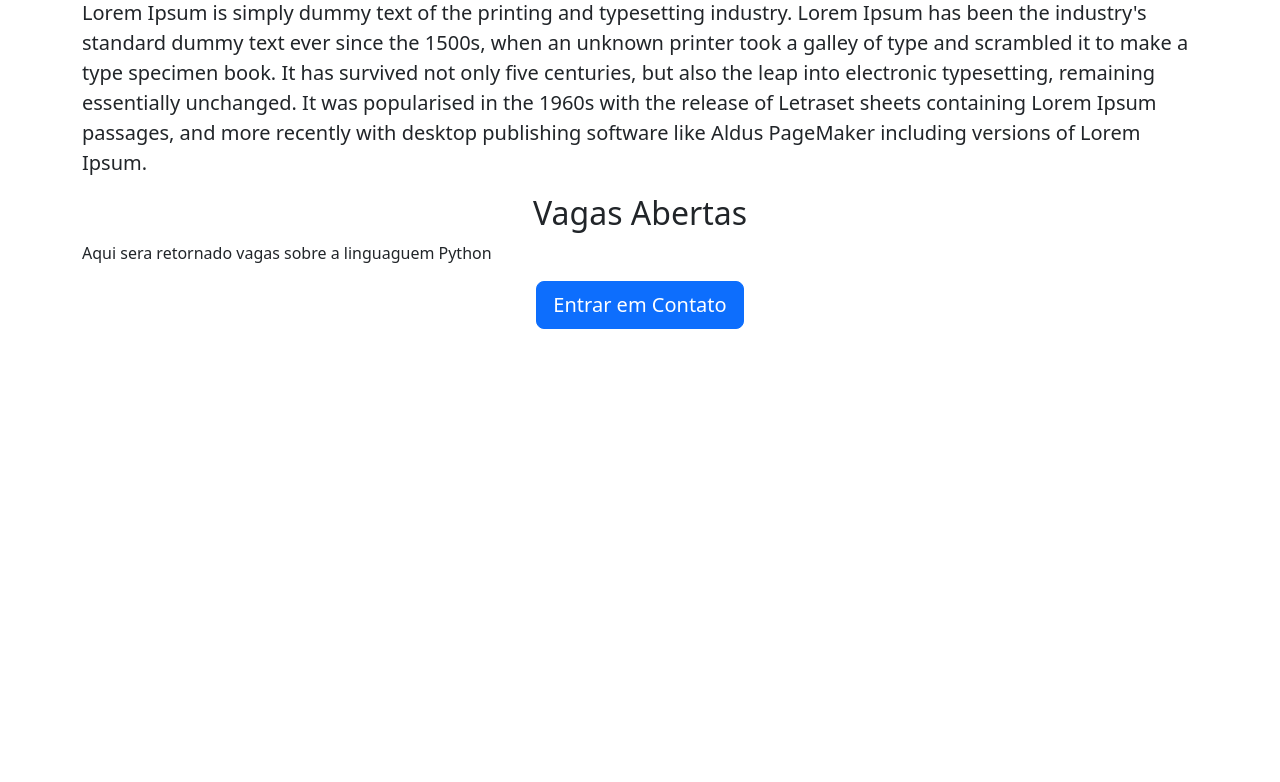
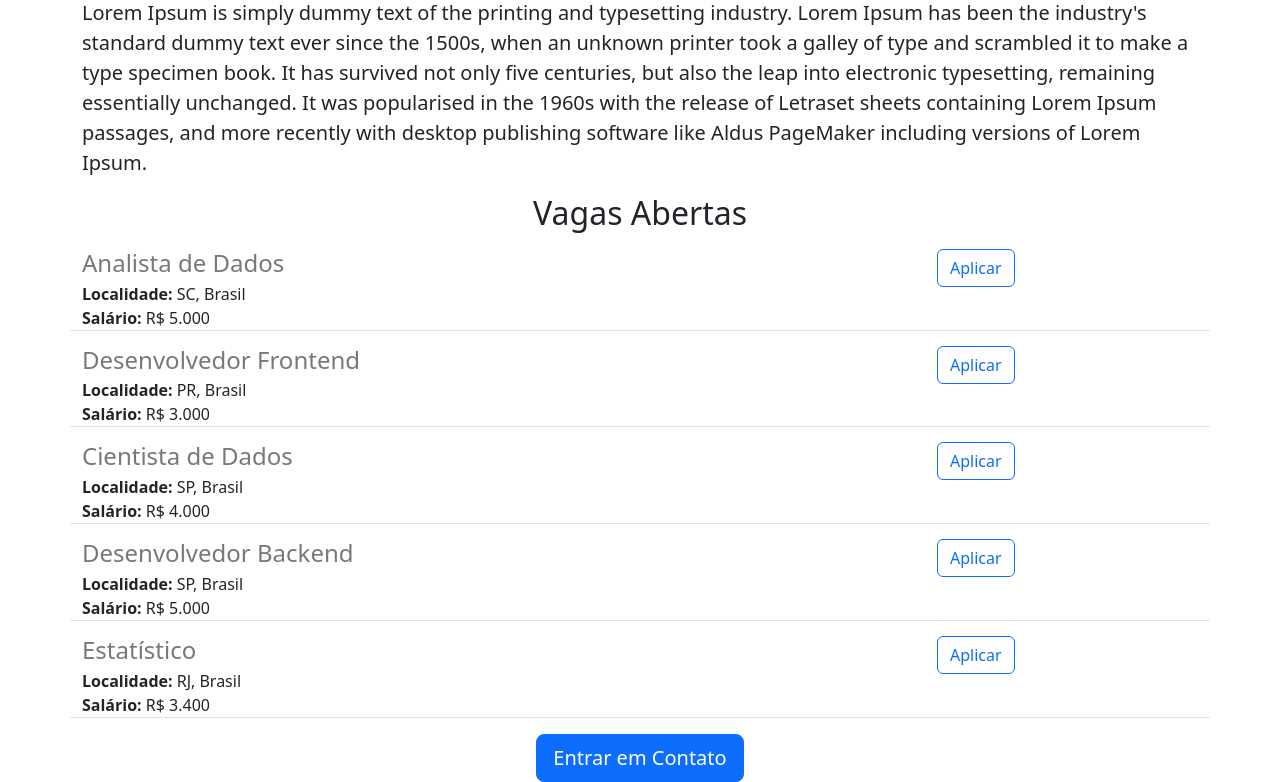
Before and after one commit to EudesPessoa/web_site_vagas, a Flask app: page / in a window 1280 px wide. Shown: the part 864-1646 px from the top of the page. Before the commit the page ends 1193 px from the top, so only its background shows below. Run offline with Flask 3, Linux system fonts and the light colour scheme.

Commit message:
atualizando vagas

```diff
--- a/app.py
+++ b/app.py
@@ -1,11 +1,50 @@
-from flask import Flask, render_template
+from flask import Flask, jsonify, render_template
 
 app = Flask(__name__)
+
+VAGAS = [
+    {
+        'id': 1,
+        'titulo': 'Analista de Dados',
+        'localidade': 'SC, Brasil',
+        'salario': 'R$ 5.000'
+    },
+    {
+        'id': 2,
+        'titulo': 'Desenvolvedor Frontend',
+        'localidade': 'PR, Brasil',
+        'salario': 'R$ 3.000'
+    },
+    {
+        'id': 3,
+        'titulo': 'Cientista de Dados',
+        'localidade': 'SP, Brasil',
+        'salario': 'R$ 4.000'
+    },
+    {
+        'id': 4,
+        'titulo': 'Desenvolvedor Backend',
+        'localidade': 'SP, Brasil',
+        'salario': 'R$ 5.000'
+    },
+    {
+        'id': 5,
+        'titulo': 'Estatístico',
+        'localidade': 'RJ, Brasil',
+        'salario': 'R$ 3.400'
+    }
+]
 
 
 @app.route("/")
 def hellor():
-    return render_template("home.html")
+    return render_template("home.html", vagas=VAGAS)
+
+
+@app.route("/vagas")
+def lista_vagas():
+    return jsonify(VAGAS)
+
 
 if __name__ == "__main__":
     app.run(host='0.0.0.0', debug=True)
--- a/templates/home.html
+++ b/templates/home.html
@@ -14,7 +14,11 @@
     <h2 class="text-center mt-2">Sobre o Site</h2>
     <p class="lead">Lorem Ipsum is simply dummy text of the printing and typesetting industry. Lorem Ipsum has been the industry's standard dummy text ever since the 1500s, when an unknown printer took a galley of type and scrambled it to make a type specimen book. It has survived not only five centuries, but also the leap into electronic typesetting, remaining essentially unchanged. It was popularised in the 1960s with the release of Letraset sheets containing Lorem Ipsum passages, and more recently with desktop publishing software like Aldus PageMaker including versions of Lorem Ipsum.</p>
     <h2 class="text-center mt-2">Vagas Abertas</h2>
-    <p>Aqui sera retornado vagas sobre a linguaguem Python</p>
+    <p>
+        {% for vaga in vagas %}
+            {% include "includes/vagas_item.html" %}
+        {% endfor %}
+    </p>
     <div class="text-center">
         <button class="btn btn-primary btn-lg">Entrar em Contato</button>
     </div>
--- /dev/null
+++ b/templates/includes/vagas_item.html
@@ -0,0 +1,18 @@
+<div class="row border-bottom" style="margin-bottom: 15px;">
+    <div class="col-9">
+        <h4 style="color: rgb(120, 120, 120); margin-bottom: 4px;">
+            {{ vaga.titulo}}
+        </h4>
+        <div>
+            <strong>Localidade:</strong>
+            {{ vaga.localidade}}
+        </div>
+        <div>
+            <strong>Salário:</strong>
+            {{ vaga.salario}}
+        </div>
+    </div>
+    <div class="col-3">
+        <button type="button" class="btn btn-outline-primary">Aplicar</button>
+    </div>
+</div>
```
